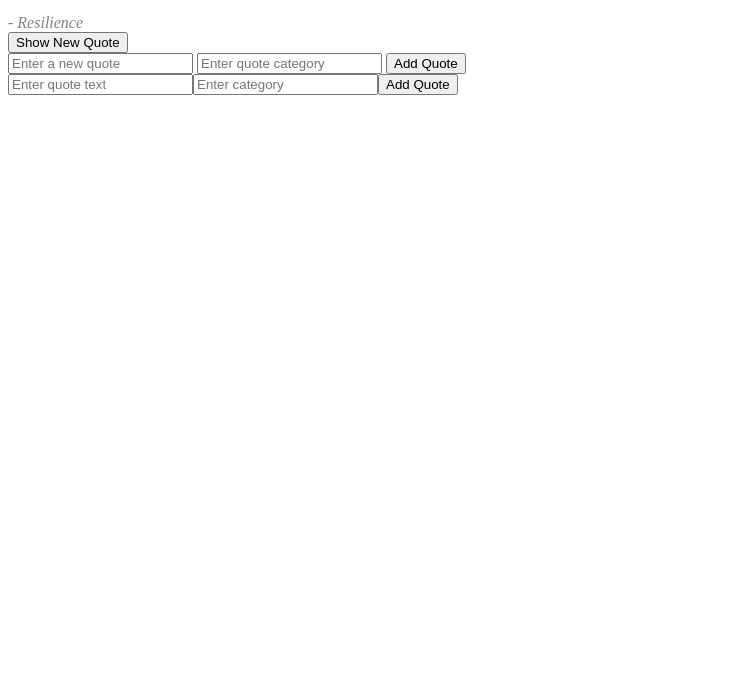
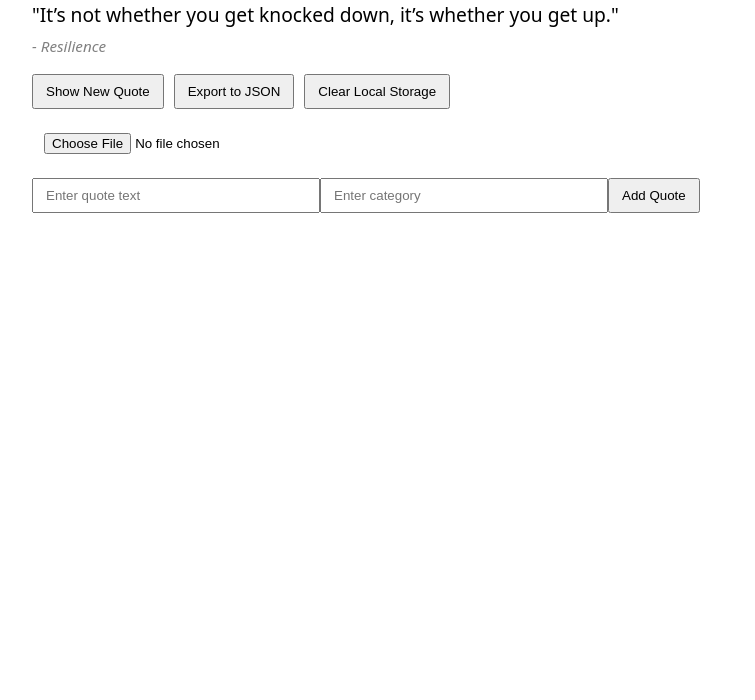
Before and after one commit to Davilog/alx_fe_javascript, a plain HTML site: page dom-manipulation/index.html in a window 1280 px wide. Shown: the part 100-800 px from the top of the page, without its empty margins (0-755 px from the left). Drawn offline with Linux system fonts and the light colour scheme.

Commit message:
another update

```diff
--- a/dom-manipulation/index.html
+++ b/dom-manipulation/index.html
@@ -1,20 +1,37 @@
 <!DOCTYPE html>
 <html lang="en">
 <head>
-  <meta charset="UTF-8">
-  <meta name="viewport" content="width=device-width, initial-scale=1.0">
+  <meta charset="UTF-8" />
+  <meta name="viewport" content="width=device-width, initial-scale=1.0"/>
   <title>Dynamic Quote Generator</title>
+  <style>
+    body { font-family: system-ui, -apple-system, Segoe UI, Roboto, Arial, sans-serif; line-height: 1.5; padding: 24px; }
+    h1 { margin-top: 0; }
+    #quoteDisplay p { font-size: 1.2rem; margin: 0 0 4px; }
+    #quoteDisplay span { font-size: 0.95rem; }
+    .controls, .io, #formContainer { margin-top: 16px; display: flex; gap: 10px; flex-wrap: wrap; }
+    button, input[type="file"], input[type="text"] { padding: 8px 12px; }
+    form#addQuoteForm input { min-width: 260px; }
+  </style>
 </head>
 <body>
   <h1>Dynamic Quote Generator</h1>
-  <div id="quoteDisplay"></div>
-  <button id="newQuote">Show New Quote</button>
 
-  <div>
-    <input id="newQuoteText" type="text" placeholder="Enter a new quote" />
-    <input id="newQuoteCategory" type="text" placeholder="Enter quote category" />
-    <button onclick="addQuote()">Add Quote</button>
+  <div id="quoteDisplay" aria-live="polite"></div>
+
+  <div class="controls">
+    <button id="newQuote">Show New Quote</button>
+    <button id="exportBtn">Export to JSON</button>
+    <button id="clearStorage">Clear Local Storage</button>
   </div>
+
+  <div class="io">
+    <!-- JSON import (inline onchange as requested in instructions) -->
+    <input type="file" id="importFile" accept=".json" onchange="importFromJsonFile(event)" />
+  </div>
+
+  <!-- Add-quote form will be created dynamically here -->
+  <div id="formContainer"></div>
 
   <script src="script.js"></script>
 </body>
```
